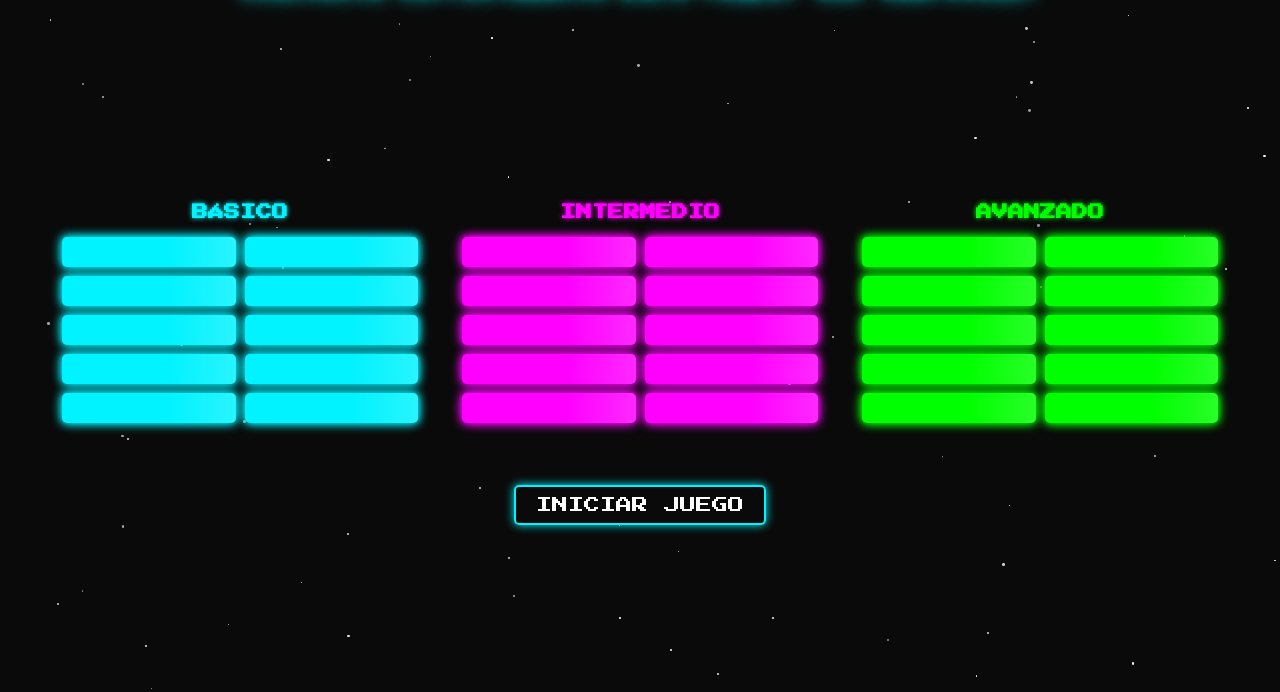
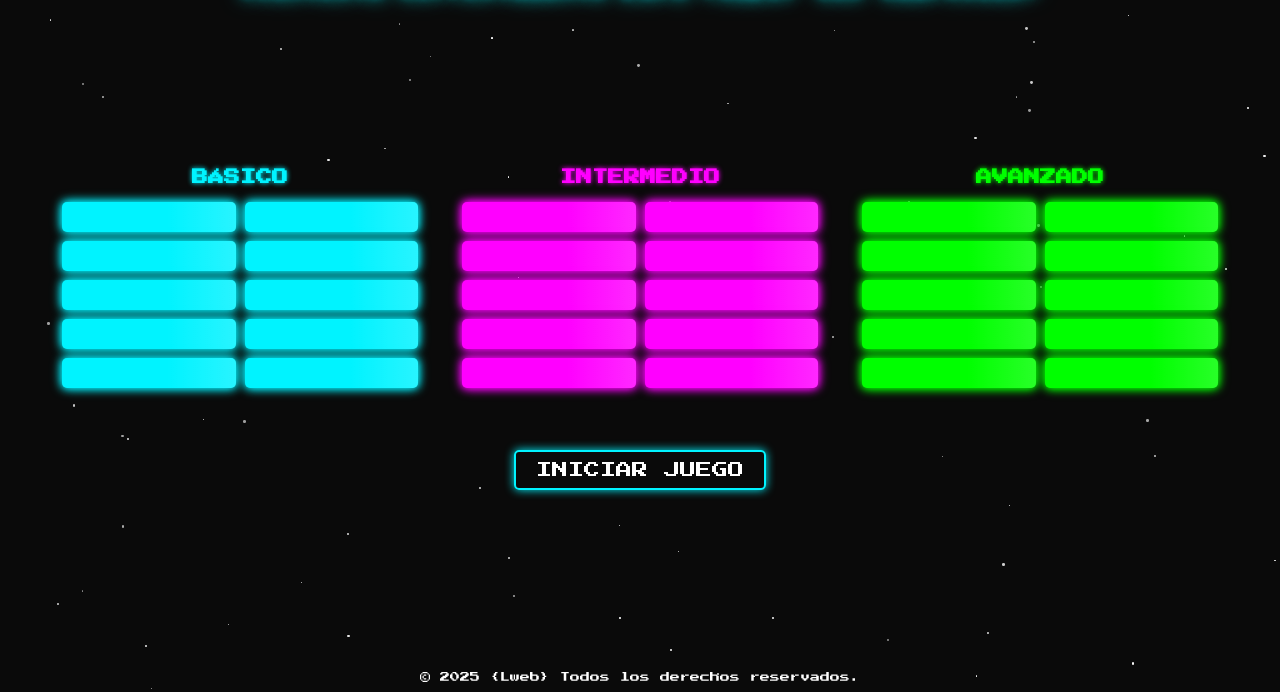
Before and after one commit to nelsonivanlobo/Juego-Rompe-muro, a plain HTML site: page index.html in a window 1280 px wide. Shown: the part 108-800 px from the top of the page. Drawn offline with nearby package versions, Linux system fonts and the light colour scheme; no server answers.

Commit message:
derechos de autor agregado

```diff
--- a/index.html
+++ b/index.html
@@ -3,6 +3,7 @@
 <head>
   <meta charset="utf-8">
   <meta name="viewport" content="width=device-width, initial-scale=1">
+  <link rel="icon" href="/img/logo.prog.png" type="image/x-icon">
   <title>Rompe muros</title>
   <link href="https://fonts.googleapis.com/css2?family=Press+Start+2P&display=swap" rel="stylesheet">
   <link rel="stylesheet" href="https://cdnjs.cloudflare.com/ajax/libs/animate.css/4.1.1/animate.min.css">
@@ -84,6 +85,9 @@
       <button class="restart-btn" id="restart-btn">JUGAR DE NUEVO</button>
     </div>
   </div>
+  <footer>
+    <p class="footer">&#169; 2025 {Lweb} Todos los derechos reservados.</p>
+  </footer>
 
   <script src="https://cdnjs.cloudflare.com/ajax/libs/howler/2.2.3/howler.min.js"></script>
   <script src="script.js"></script>
--- a/style.css
+++ b/style.css
@@ -225,6 +225,11 @@
       transform: scale(1.05);
     }
 
+    .footer{
+      font-size: 10px;
+      margin-top: 50px;
+    }
+
     @keyframes glow {
       from {
         text-shadow: 0 0 5px var(--neon-blue), 0 0 10px var(--neon-blue);
```
Also changed, not shown: img/logo.prog.png (added).
